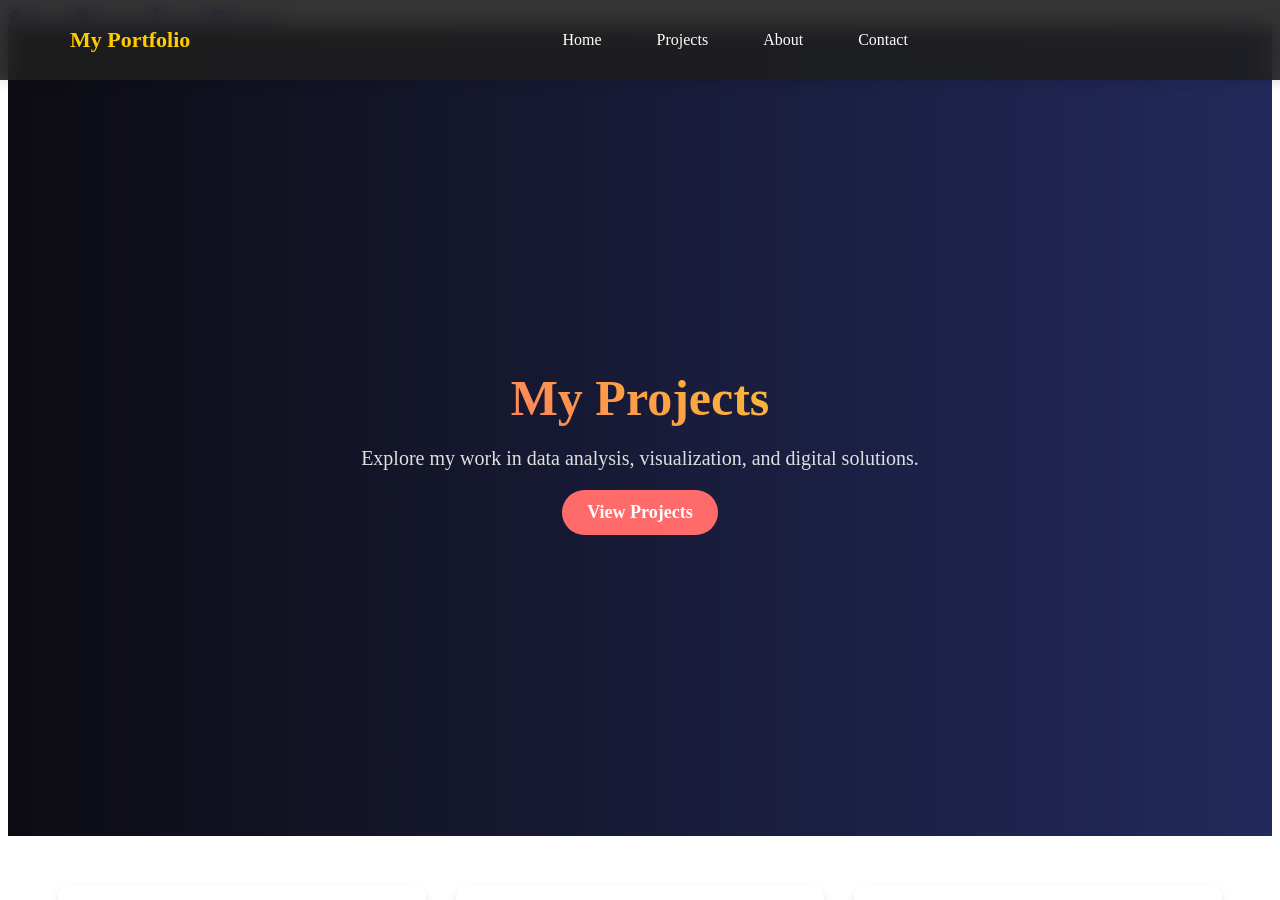
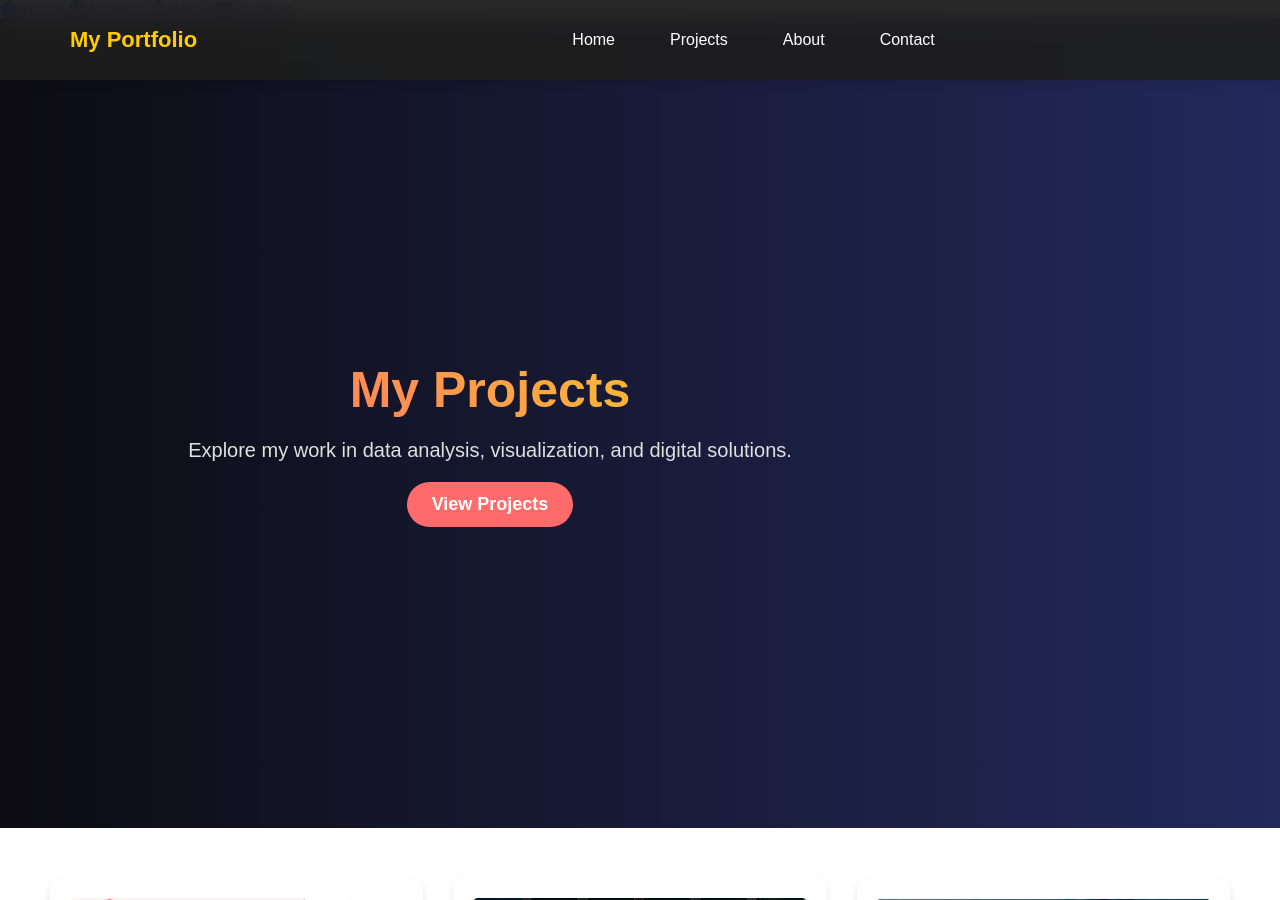
Before and after one commit to Vicmandip1/Portfolio, a Jekyll site: the page projects.html, which Jekyll copies as it is, in a window 1280 px wide and 900 px high. Built offline with Jekyll 4.4.1, drawn with Linux system fonts in a browser that asks for light colours.

Commit message:
Update project.css

```diff
--- a/assets/styles/project.css
+++ b/assets/styles/project.css
@@ -1,21 +1,24 @@
+/* ==============================
+   ✅ Global Styles
+================================= */
+body {
+    font-family: 'Poppins', sans-serif;
+    background-color: #f4f4f9;
+    color: #333;
+    margin: 0;
+    padding: 0;
+    transition: background 0.3s ease, color 0.3s ease;
 }
 
-/* General Styles */
-body {
-    font-family: 'Arial', sans-serif;
-    margin: 0;
-    padding: 0;
-    background-color: #f4f4f9;
-    color: #333;
-}
-
-/* Navbar Styling */
+/* ==============================
+   ✅ Navbar Styling (Without Hamburger Menu)
+================================= */
 .navbar {
     position: fixed; /* Sticks to the top */
     top: 0;
     left: 0;
     width: 100%;
-    background: rgba(30, 30, 30, 0.9); /* Slight transparency */
+    background: rgba(30, 30, 30, 0.95);
     backdrop-filter: blur(10px); /* Frosted glass effect */
     display: flex;
     justify-content: center;
@@ -26,17 +29,16 @@
     transition: 0.3s ease-in-out;
 }
 
-/* Navigation Container */
+/* ✅ Navigation Container */
 .nav-container {
     width: 100%;
     max-width: 1200px;
-    padding: 0 15px;
     display: flex;
     justify-content: space-between;
     align-items: center;
 }
 
-/* Logo Styling */
+/* ✅ "My Portfolio" Logo */
 .nav-logo {
     color: #ffcc00;
     font-size: 22px;
@@ -49,19 +51,19 @@
     color: #ffffff;
 }
 
-/* Navigation Links */
+/* ✅ Navigation Links */
 .nav-menu {
     display: flex;
     list-style: none;
     gap: 25px;
 }
 
-/* Navigation Items */
+/* ✅ Navigation Items */
 .nav-item {
     position: relative;
 }
 
-/* Navigation Links */
+/* ✅ Navigation Links */
 .nav-link {
     color: white;
     font-size: 16px;
@@ -71,12 +73,12 @@
     position: relative;
 }
 
-/* Hover Effect */
+/* ✅ Hover Effect */
 .nav-link:hover {
     color: #ffcc00;
 }
 
-/* Underline Effect on Hover */
+/* ✅ Underline Effect on Hover */
 .nav-link::after {
     content: "";
     display: block;
@@ -93,83 +95,24 @@
     width: 100%;
 }
 
-/* Active Link Effect */
+/* ✅ Active Link Effect */
 .nav-link.active {
     color: #ffcc00;
     font-weight: bold;
 }
 
-/* Sticky Navbar Effect */
+/* ✅ Sticky Navbar Effect */
 .scrolled {
-    background: rgba(30, 30, 30, 1); /* Full opaque on scroll */
+    background: rgba(30, 30, 30, 1);
     box-shadow: 0px 4px 15px rgba(0, 0, 0, 0.3);
 }
 
-/* Hamburger Menu (For Mobile) */
-.hamburger {
-    display: block;
-
-}
-
-.hamburger span {
-    background: white;
-    width: 30px;
-    height: 3px;
-    margin: 5px;
-    transition: 0.3s ease-in-out;
-}
-
-/* Responsive Navigation */
-@media (max-width: 768px) {
-    .nav-menu {
-        display: none;
-        flex-direction: column;
-        position: absolute;
-        top: 60px;
-        right: 10px;
-        background: rgba(30, 30, 30, 0.95);
-        width: 200px;
-        width: 80%;
-        max-width: 250px;
-        overflow: hidden;
-        border-radius: 5px;
-        text-align: right;
-        padding: 15px 0;
-        box-shadow: 0px 5px 15px rgba(0, 0, 0, 0.3);
-    }
-
-    .nav-menu.active {
-        display: flex;
-    }
-
-    .nav-item {
-        padding: 10px 20px;
-    }
-
-    .hamburger {
-        display: flex;
-    }
-}
-
-/* Animate Hamburger Menu */
-.hamburger.active span:nth-child(1) {
-    transform: translateY(8px) rotate(45deg);
-}
-
-.hamburger.active span:nth-child(2) {
-    opacity: 0;
-}
-
-.hamburger.active span:nth-child(3) {
-    transform: translateY(-8px) rotate(-45deg);
-}
-
-/* Hero Section - Stunning Animated Header */
+/* ==============================
+   ✅ Hero Section (Modern Design)
+================================= */
 .hero {
     position: relative;
     width: 100%;
-    max-width: 100%
-    padding: 20%;
     height: 90vh;
     display: flex;
     align-items: center;
@@ -180,7 +123,7 @@
     background: linear-gradient(to right, #201e30, #5768e5);
 }
 
-/* Overlay Effect */
+/* ✅ Overlay Effect */
 .hero-overlay {
     position: absolute;
     width: 100%;
@@ -189,7 +132,7 @@
     z-index: 1;
 }
 
-/* Text Content */
+/* ✅ Hero Text Content */
 .hero-content {
     position: relative;
     z-index: 2;
@@ -214,7 +157,7 @@
     color: #e0e0e0;
 }
 
-/* Call-to-Action Button */
+/* ✅ Call-to-Action Button */
 .hero-btn {
     display: inline-block;
     padding: 12px 25px;
@@ -232,29 +175,9 @@
     color: #201e30;
 }
 
-/* Floating Particles Animation */
-canvas#heroCanvas {
-    position: absolute;
-    top: 0;
-    left: 0;
-    width: 100%;
-    height: 100%;
-}
-
-/* Fade In Animation */
-@keyframes fadeInUp {
-    from {
-        opacity: 0;
-        transform: translateY(20px);
-    }
-    to {
-        opacity: 1;
-        transform: translateY(0);
-    }
-}
-
-
-/* Project Section */
+/* ==============================
+   ✅ Projects Section (Grid Layout)
+================================= */
 .projects {
     padding: 50px;
     background-color: #fff;
@@ -269,6 +192,7 @@
     margin: auto;
 }
 
+/* ✅ Individual Project Cards */
 .project-card {
     background: white;
     border-radius: 10px;
@@ -300,6 +224,7 @@
     color: #666;
 }
 
+/* ✅ View Button */
 .view-btn {
     padding: 10px 15px;
     margin-top: 10px;
@@ -315,137 +240,9 @@
     background: #4456c7;
 }
 
-/* Full-Screen Modal - Now Fully Responsive */
-.project-modal {
-    position: fixed;
-    top: 0;
-    left: 0;
-    width: 100%;
-    height: 100%;
-    background: rgba(0, 0, 0, 0.9);
-    color: white;
-    display: flex;
-    justify-content: center;
-    align-items: center;
-    visibility: hidden;
-    opacity: 0;
-    transition: 0.3s ease-in-out;
-    padding: 20px;
-    overflow-y: auto;
-}
-
-/* Modal Content */
-.modal-content {
-    background: #222;
-    width: 80%;
-    max-height: 90%;
-    padding: 30px;
-    border-radius: 10px;
-    overflow-y: auto;
-    position: relative;
-    text-align: left;
-    box-shadow: 0 0 20px rgba(255, 255, 255, 0.2);
-}
-
-/* Make modal scrollable on small screens */
-@media (max-width: 768px) {
-    .modal-content {
-        width: 90%;
-        max-height: 85vh; /* Adjust height for smaller screens */
-        padding: 20px;
-    }
-}
-/* Ensure images fit well inside the modal */
-.modal-content img {
-    width: 100%; /* Keep full width */
-    height: auto; /* Maintain aspect ratio */
-    max-height: 500px; /* Base height */
-    object-fit: contain; /* Ensures full image is visible */
-    display: block;
-    margin: 20px auto; /* Center the image */
-}
-
-/* Increase image height for larger screens */
-@media (min-width: 1024px) { /* Laptops and desktops */
-    .modal-content img {
-        max-height: 600px; /* Increase height for better visibility */
-    }
-}
-
-/* Further increase height for ultra-wide screens */
-@media (min-width: 1440px) {
-    .modal-content img {
-        max-height: 700px; /* Adjust height for bigger screens */
-    }
-}
-
-
-/* Close Button (Top Right) */
-.close-btn {
-    position: absolute;
-    top: 15px;
-    right: 20px;
-    font-size: 35px;
-    cursor: pointer;
-    transition: 0.3s;
-}
-
-.close-btn:hover {
-    color: #ff6b6b;
-}
-
-/* Bottom Close Button (For Scrolling Users) */
-.close-btn-bottom {
-    display: block;
-    width: 100%;
-    padding: 15px;
-    margin-top: 20px;
-    background: #ff6b6b;
-    color: white;
-    border: none;
-    cursor: pointer;
-    text-align: center;
-    font-size: 18px;
-    border-radius: 5px;
-    transition: 0.3s;
-}
-
-.close-btn-bottom:hover {
-    background: #f9d423;
-    color: #222;
-}
-
-/* Show Modal */
-.project-modal.show {
-    visibility: visible;
-    opacity: 1;
-}
-
-/* Ensure Images in the Modal Fit Well */
-.modal-content img {
-    width: 100%;
-    height: auto;
-    max-height: 400px; /* Prevent overly large images */
-    border-radius: 5px;
-    display: block;
-    margin: 20px 0;
-}
-
-/* Improve Scroll Experience */
-.project-modal::-webkit-scrollbar {
-    width: 8px;
-}
-
-.project-modal::-webkit-scrollbar-thumb {
-    background: #ff6b6b;
-    border-radius: 5px;
-}
-
-.project-modal::-webkit-scrollbar-track {
-    background: rgba(255, 255, 255, 0.1);
-}
-
-/* Footer */
+/* ==============================
+   ✅ Footer
+================================= */
 footer {
     text-align: center;
     padding: 15px;
@@ -453,3 +250,54 @@
     color: white;
     margin-top: 30px;
 }
+
+/* ==============================
+   ✅ Mobile-Specific Styles
+================================= */
+@media screen and (max-width: 768px) {
+
+    /* ✅ Adjust Navbar */
+    .navbar {
+        padding: 10px 15px;
+        justify-content: space-between;
+        background: rgba(30, 30, 30, 0.98);
+    }
+
+    /* ✅ Centered Menu */
+    .nav-menu {
+        display: flex;
+        flex-direction: column;
+        position: relative;
+        background: transparent;
+        padding: 0;
+        text-align: center;
+        width: auto;
+        box-shadow: none;
+    }
+
+    .nav-item {
+        padding: 10px 0;
+        font-size: 18px;
+    }
+
+    .nav-link {
+        color: white;
+        font-weight: 500;
+        transition: color 0.3s ease-in-out;
+    }
+
+    .nav-link:hover {
+        color: #ffcc00;
+    }
+
+    /* ✅ Adjust Projects Grid */
+    .container {
+        grid-template-columns: repeat(1, 1fr);
+    }
+
+    /* ✅ Footer Adjustments */
+    footer {
+        padding: 15px;
+        font-size: 14px;
+    }
+}
```
